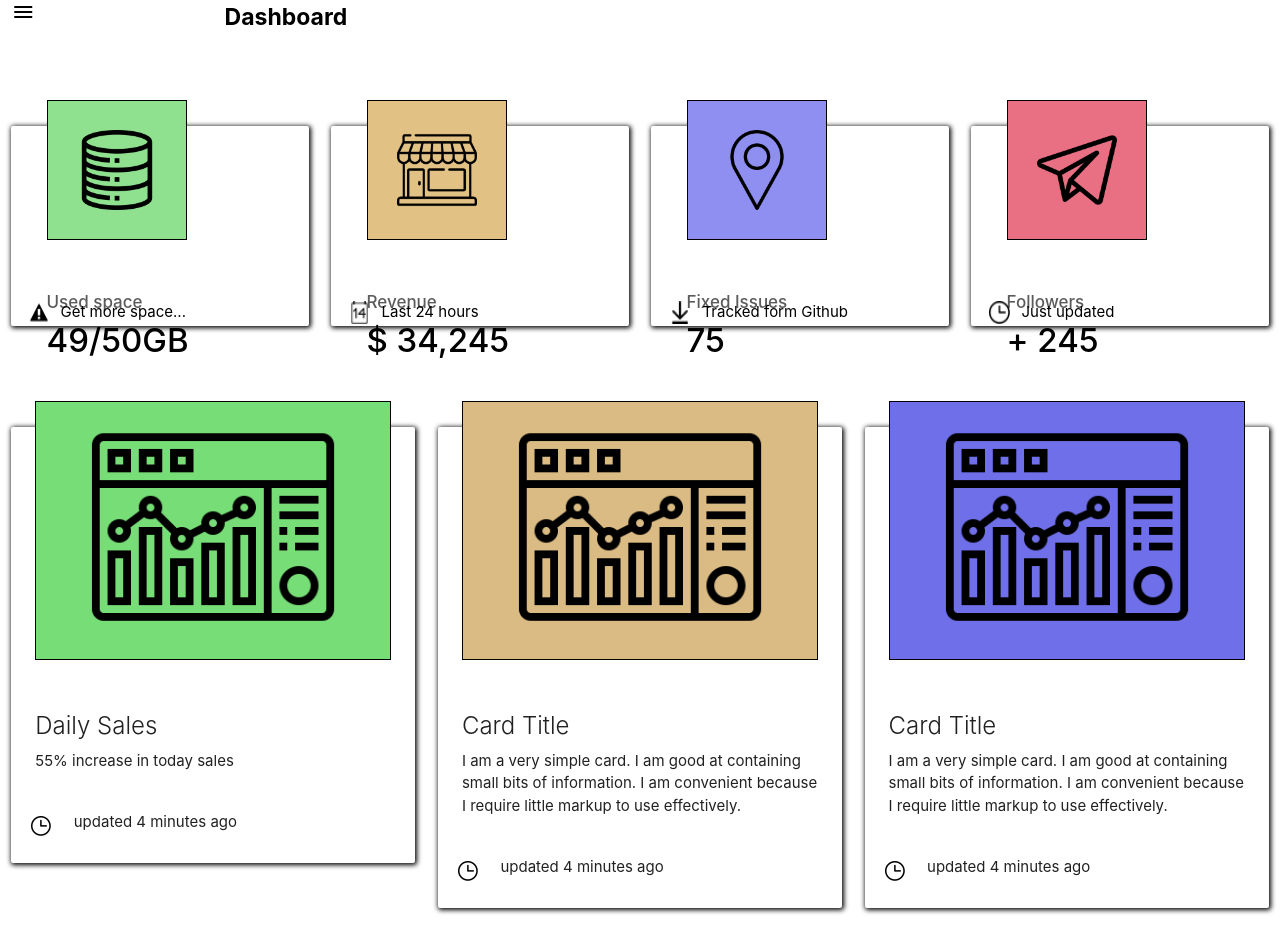
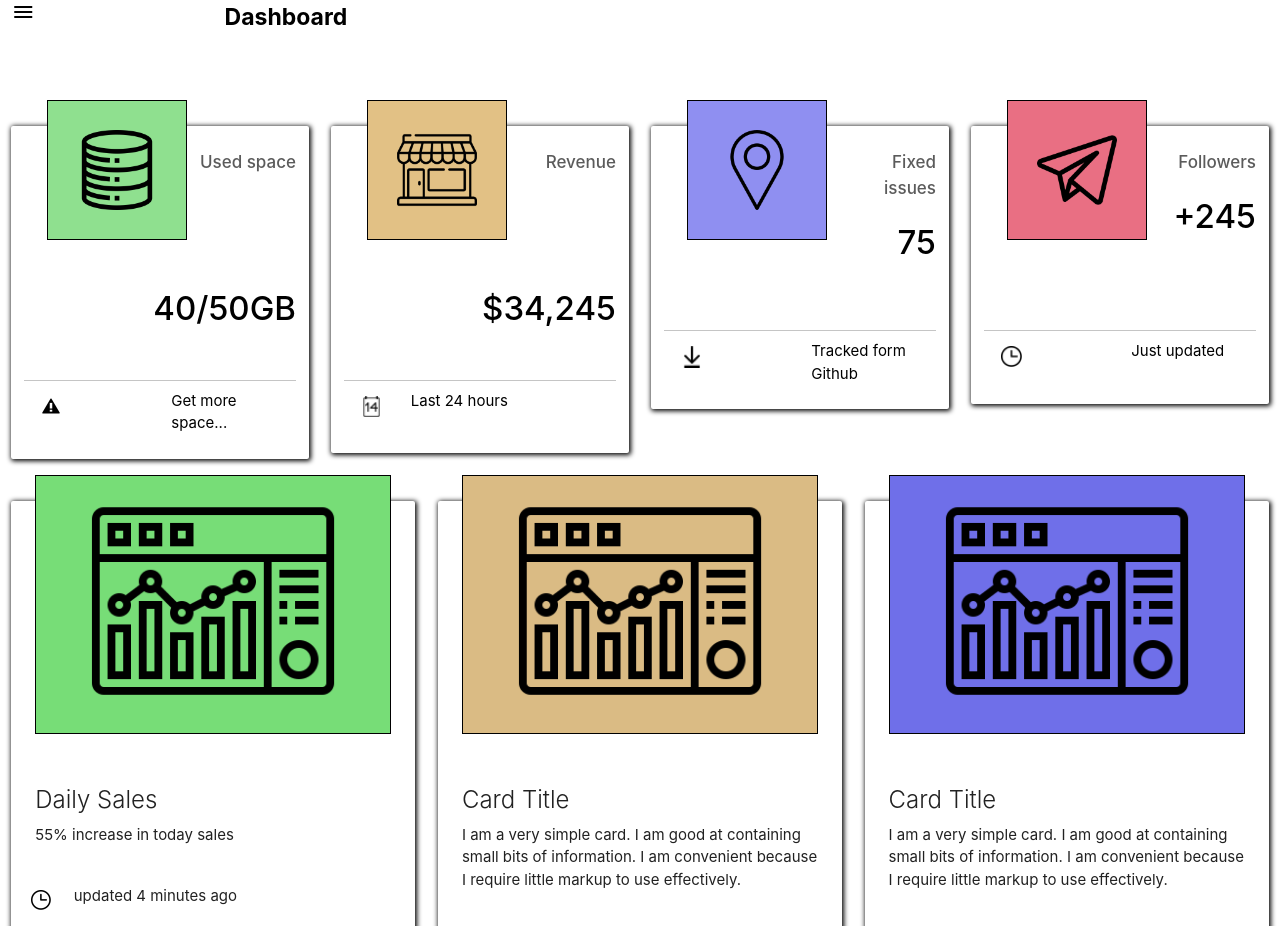
Before and after one commit to glockwild/exam-site-first, a plain HTML site: page index.html in a window 1280 px wide. Shown: the top 926 px of the page. Drawn offline with nearby package versions, Linux system fonts and the light colour scheme.

Commit message:
Fixed first block

```diff
--- a/css/style.css
+++ b/css/style.css
@@ -24,7 +24,7 @@ nav {
 }
 
 .border-for-card {
-    height: 200px;
+    /* height: 300px; */
     box-shadow: 1px 1px 5px 1px black;
 }
 
@@ -37,14 +37,6 @@ nav {
 .big-text {
     font-size: 33px;
     font-weight: 500;
-}
-
-.last-item {
-    display: flex;
-    text-decoration: none;
-    color: black;
-    position: relative;
-    bottom: 70px;
 }
 
 .margin-for-last {
@@ -194,3 +186,19 @@ nav {
 .w-f {
     font-weight: bold;
 }
+
+.t-align-r {
+    text-align: right;
+}
+
+.block-line-top {
+    position: relative;
+    top: 20px;
+    border-bottom: 1px solid rgba(0, 0, 0, 0.226);
+    margin: 0px;
+    /* height: 130px; */
+}
+
+.pad-top {
+    margin-top: 10px;
+}
--- a/index.html
+++ b/index.html
@@ -46,28 +46,39 @@
 
     <div class="row">
 
-        <div class="col s12 m3">
+        <div class="col s12 m6 l3">
           <div class="card border-for-card">
             <div class="card-content black-text">
-                <div class="col">
+                <div class="col s7">
                     <div class="image-box">
                         <img width="80px" src="./assets/icons/database.png" alt="">
                     </div>
                 </div>
-            <div class="col">
-                    <p class="small-text">Used space</p>
-                    <p class="big-text">49/50GB</p>
+                <div class="row">
+                  <p class="t-align-r small-text">Used space </p>
+                  <h4 class="big-text t-align-r">40/50GB</h4>
                 </div>
+
+                <div class="row">
+                  <div class="block-line-top">
+                    <div class="col s6 pad-top">
+                      <img src="./assets/images/alert.png" class="margin-for-last" alt="">
                     </div>
-          </div>
-          <div class="col  last-item">
-            <img src="./assets/images/alert.png" class="margin-for-last" alt="">
-            <a href="#!" class="black-text margin-for-last">Get more space...</a>
+                    <div class="col s6 pad-top">
+                      <a href="#!"><p class="black-text"> Get more space...</p></a>
                     </div>
                   </div>
 
 
-        <div class="col s12 m3">
+                </div>
+
+            </div>
+          </div>
+
+        </div>
+
+
+        <div class="col s12 m6 l3">
             <div class="card border-for-card">
               <div class="card-content black-text">
                   <div class="col">
@@ -75,20 +86,31 @@
                           <img width="80px" src="./assets/icons/store.png" alt="">
                       </div>
                   </div>
-              <div class="col">
-                      <p class="small-text">Revenue</p>
-                      <p class="big-text">$ 34,245</p>
+
+                  <div class="row">
+                    <p class="t-align-r small-text">Revenue</p>
+                    <h4 class="big-text t-align-r">$34,245</h4>
                   </div>
+
+                  <div class="row">
+                    <div class="block-line-top">
+                      <div class="col pad-top">
+                        <img width="21px" src="./assets/images/calendar.png" class="margin-for-last" alt="">
                       </div>
-            </div>
-            <div class="col  last-item">
-              <img width="21px" src="./assets/images/calendar.png" class="margin-for-last" alt="">
-              <a href="#!" class="black-text margin-for-last">Last 24 hours</a>
+                      <div class="col pad-top">
+                        <a href="#!"><p class="black-text"> Last 24 hours</p></a>
                       </div>
                     </div>
 
 
-          <div class="col s12 m3">
+                  </div>
+
+              </div>
+            </div>
+          </div>
+
+
+          <div class="col s12 m6 l3">
             <div class="card border-for-card">
               <div class="card-content black-text">
                   <div class="col">
@@ -96,19 +118,28 @@
                           <img width="80px" src="./assets/icons/pin.png" alt="">
                       </div>
                   </div>
-              <div class="col">
-                      <p class="small-text">Fixed Issues</p>
-                      <p class="big-text">75</p>
+
+                  <div class="row">
+                    <p class="t-align-r small-text ">Fixed issues</p>
+                    <h4 class="big-text t-align-r">75</h4>
+                  </div>
+
+                  <div class="row">
+                    <div class="block-line-top">
+                      <div class="col s6 pad-top">
+                        <img width="22px" src="./assets/images/down.png" class="margin-for-last" alt="">
+                      </div>
+                      <div class="col s6 pad-top">
+                        <a href="#!"><p class="black-text"> Tracked form Github</p></a>
                       </div>
                     </div>
                   </div>
-            <div class="col  last-item">
-              <img width="22px" src="./assets/images/down.png" class="margin-for-last" alt="">
-              <a href="#!" class="black-text margin-for-last">Tracked form Github</a>
+
+              </div>
             </div>
           </div>
 
-          <div class="col s12 m3">
+          <div class="col s12 m6 l3">
             <div class="card border-for-card">
               <div class="card-content black-text">
                   <div class="col">
@@ -116,15 +147,22 @@
                           <img width="80px" src="./assets/icons/telegram.png" alt="">
                       </div>
                   </div>
-              <div class="col">
-                      <p class="small-text">Followers</p>
-                      <p class="big-text">+ 245</p>
+                  <div class="row">
+                    <p class="t-align-r small-text">Followers</p>
+                    <h4 class="big-text t-align-r">+245</h4>
+                  </div>
+
+                  <div class="row">
+                    <div class="block-line-top">
+                      <div class="col s6 pad-top">
+                        <img width="21px" src="./assets/images/time.png" class="margin-for-last" alt="">
+                      </div>
+                      <div class="col s6 pad-top">
+                        <a href="#!"><p class="black-text"> Just updated</p></a>
                       </div>
                     </div>
                   </div>
-            <div class="col  last-item">
-              <img width="21px" src="./assets/images/time.png" class="margin-for-last" alt="">
-              <a href="#!" class="black-text margin-for-last">Just updated</a>
+              </div>
             </div>
           </div>
 
@@ -434,13 +472,13 @@
     <footer>
       <div class="row footer-line">
         <div class="col s1">
-          <p class="w-f">ABOUT</p>
+         <a href="#!"> <p class="w-f black-text">ABOUT</p></a>
         </div>
         <div class="col s1">
-          <p class="w-f">BLOG</p>
+          <a href="#!"><p class="w-f black-text">BLOG</p></a>
         </div>
         <div class="col s1">
-          <p class="w-f">LICENSES</p>
+          <a href="#!"><p class="w-f black-text">LICENSES</p></a>
         </div>
         <div class="col s7"></div>
         <div class="col s1">
```
Lines whose indentation alone changed are shown as unchanged.
